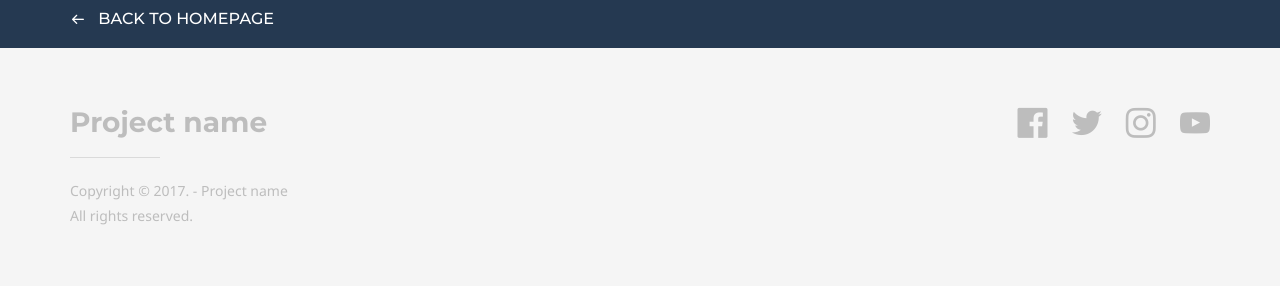
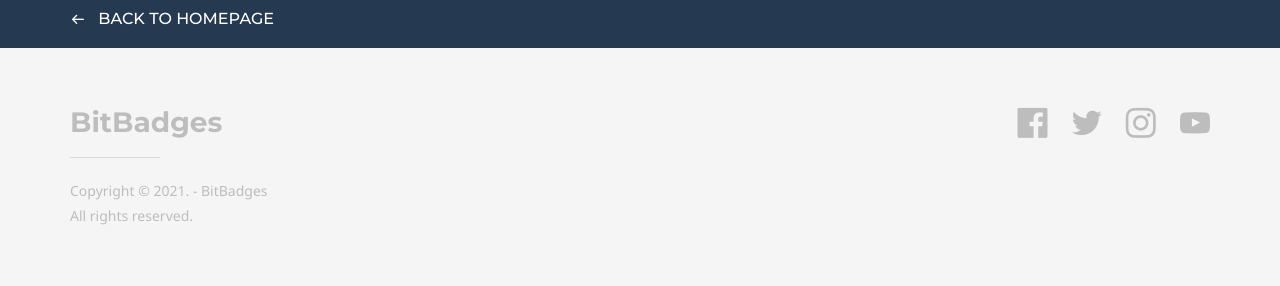
Before and after one commit to BitBadges/bitbadges.github.io, a Jekyll site: the page built from default.md, in a window 1280 px wide. Shown: the part 940-1226 px from the top of the page. Built offline with Jekyll 4.4.1, drawn with Linux system fonts in a browser that asks for light colours; some web fonts are replaced.

Commit message:
Update _config.yml

```diff
--- a/_config.yml
+++ b/_config.yml
@@ -22,18 +22,18 @@ doks:
     footer:
         content:
             logo:
-                text: Project name
+                text: BitBadges
                 image:
-            copyright: Copyright &copy; 2017. - Project name <br>All rights reserved.
+            copyright: Copyright &copy; 2021. - BitBadges <br>All rights reserved.
         social_list:
             - network_name: facebook
-              profile_url: '#'
+              profile_url: 'https://www.facebook.com/hashtag/BitBadges'
             - network_name: twitter
-              profile_url: '#'
+              profile_url: 'https://twitter.com/hashtag/BitBadges?src=hashtag_click'
             - network_name: instagram
-              profile_url: '#'
+              profile_url: 'https://www.instagram.com/explore/tags/BitBadges'
             - network_name: youtube
-              profile_url: '#'
+              profile_url: 'https://www.youtube.com/results?search_query=BitBadges'
     comments:
         disqus_forum_shortname: # Add your disqus forum shortname to activate comments
 
```
